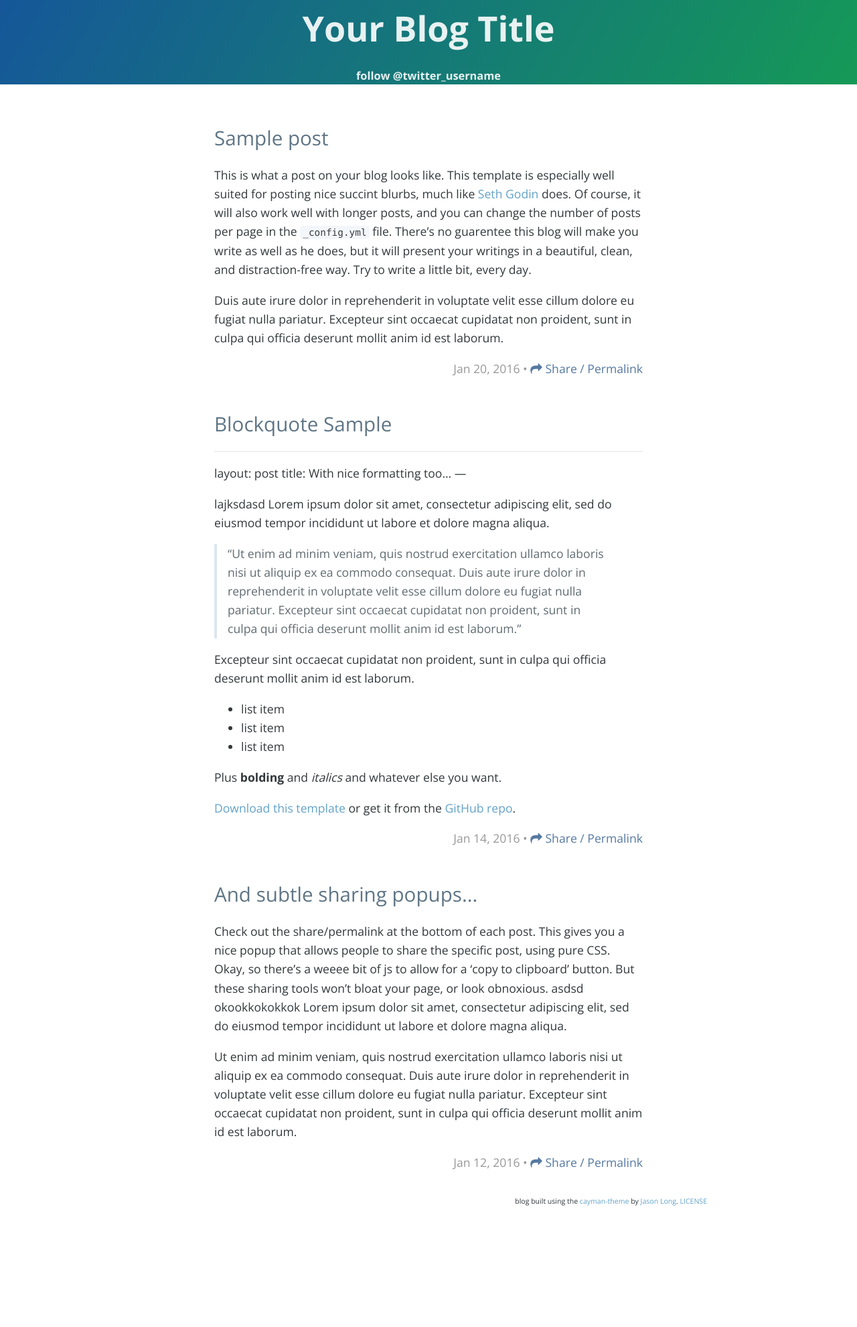
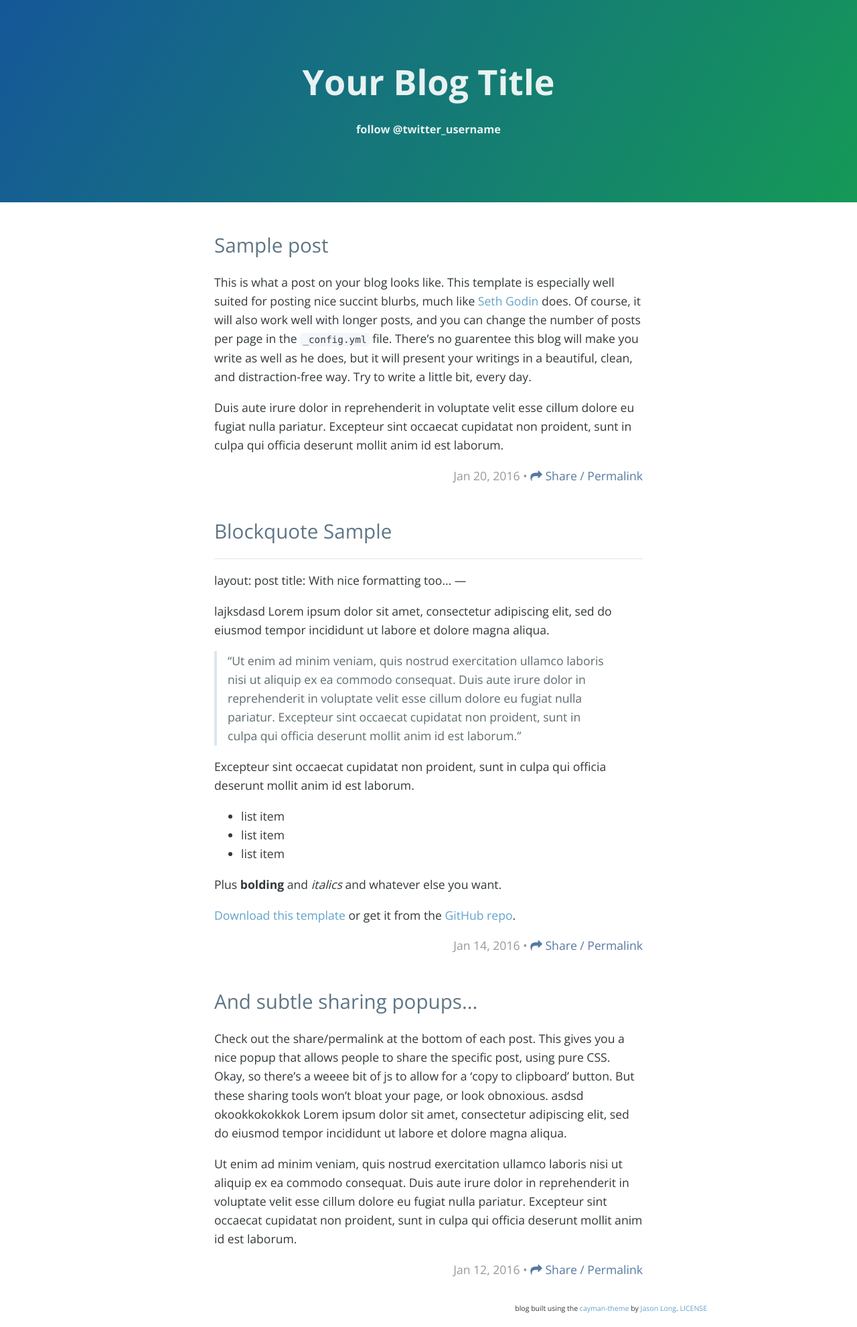
Before and after one commit to prashant-singh/prashant-singh.github.io, a Jekyll site: the page built from index.html, in a window 1280 px wide. Shown: the whole page at 67% size. Built offline with Jekyll 4.4.1, drawn with Linux system fonts in a browser that asks for light colours; nearby versions of some CDN libraries; the list of posts is cut into pages by our own code; before the commit the page ends 1821 px from its top, so only the background shows below that.

Commit message:
Update stylesheet.css

```diff
--- a/stylesheets/stylesheet.css
+++ b/stylesheets/stylesheet.css
@@ -76,12 +76,25 @@
           width: 100%; }}
 
 .page-header {
-  color: #fff;
+  /*color: #fff;
   text-align: center;
  background-color: #159957;
   background-image: linear-gradient(120deg, #155799, #159957); }
-  /*background: #56687C url('../img/cover.jpg') no-repeat 50%;*/
-  background-size: cover;
+  background: #56687C url('../img/cover.jpg') no-repeat 50%;
+  background-size: cover;*/
+  color: #fff;
+  text-align: center;
+  background-color: #159957;
+  background-image: linear-gradient(120deg, #155799, #159957); }
+  @media screen and (min-width: 64em) {
+    .page-header {
+      padding: 5rem 6rem; } }
+  @media screen and (min-width: 42em) and (max-width: 64em) {
+    .page-header {
+      padding: 3rem 4rem; } }
+  @media screen and (max-width: 42em) {
+    .page-header {
+      padding: 2rem 1rem; } }
 }
 
 @media screen and (min-width: 64em) {
```
